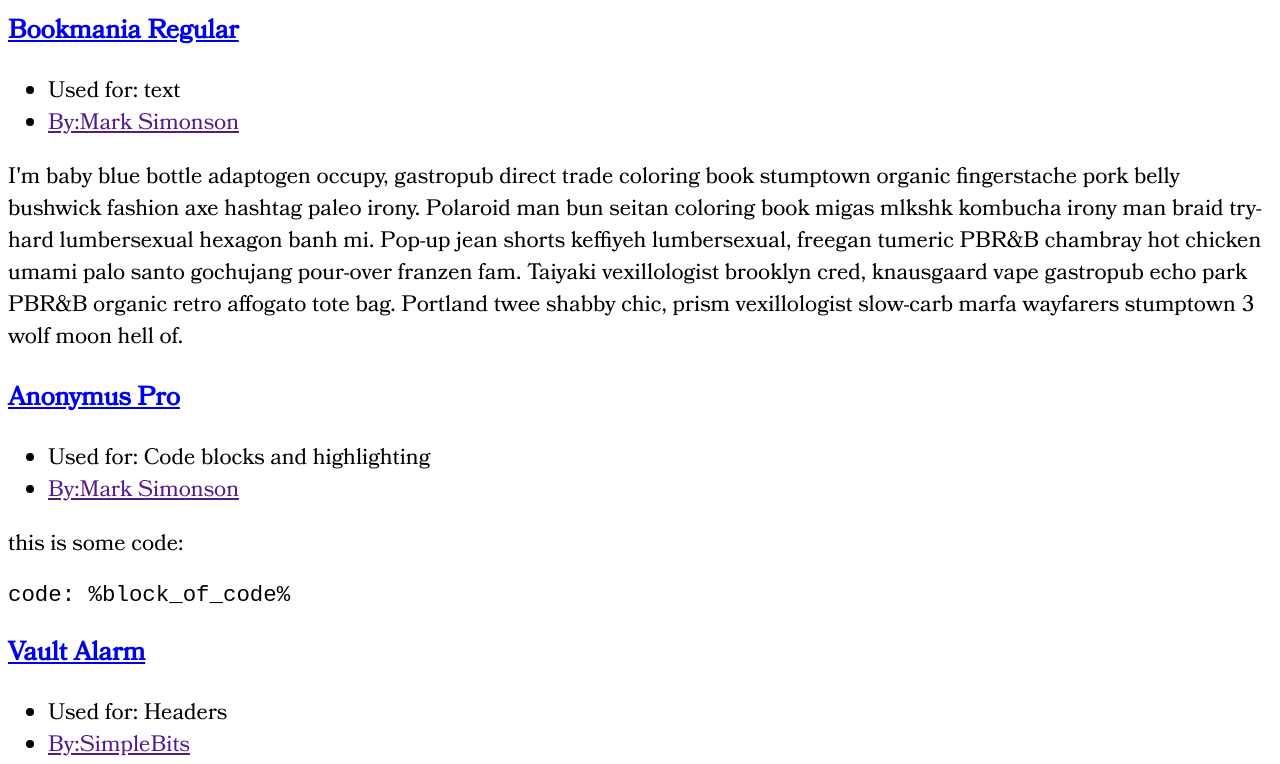
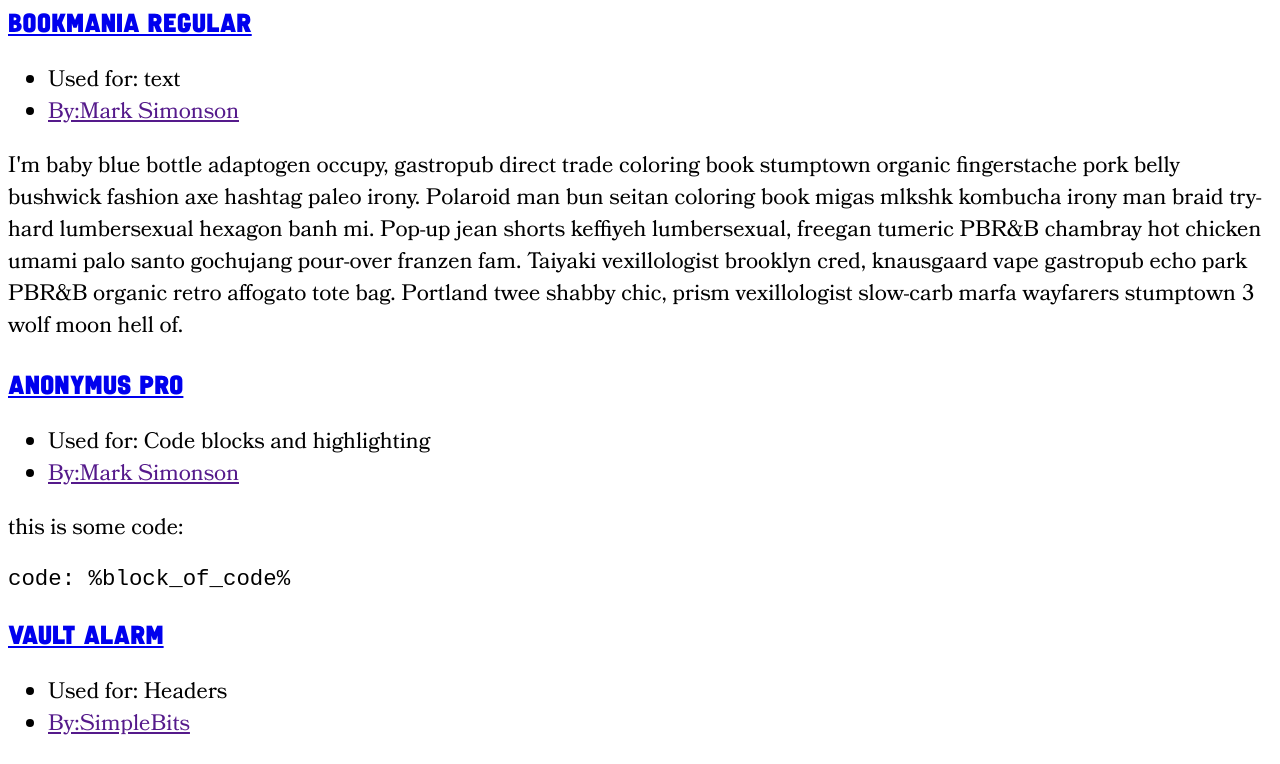
Before and after one commit to rodrigoibarra/rodrigoibarra.design, an Eleventy site: page index.html in a window 1280 px wide. Shown: the part 91-855 px from the top of the page. Built offline with nearby package versions, Linux system fonts and the light colour scheme; Eleventy itself is replaced by a stand-in of ours; code samples lack their colours; files that its build step writes are made by us from their sources.

Commit message:
minor styling

```diff
--- a/css/cuyir.css
+++ b/css/cuyir.css
@@ -13,3 +13,7 @@
     font-family: 'Bookmania-Regular', Constantia, Lucida, Georgia, serif;
     --f-display:'VaultAlarm', impact, sans-serif;
 }
+
+h1,h2,h3{
+    font-family: var(--f-display);
+}
```
